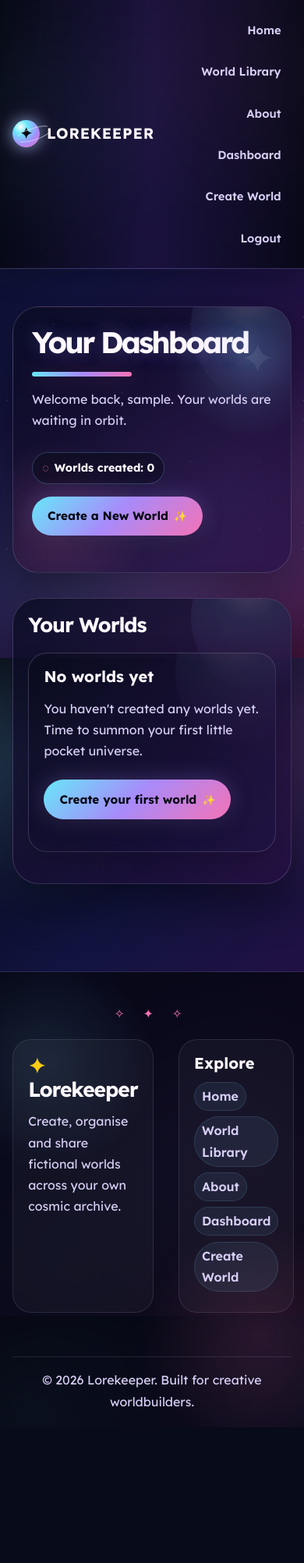
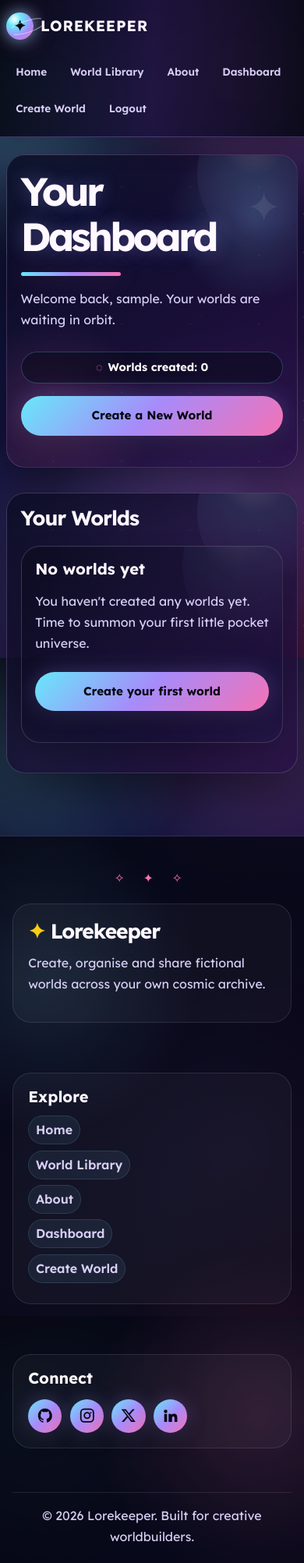
Before and after one commit to CtrlAltKismet/lorekeeper, a Django app: page /dashboard/ in a window 390 px wide; the page is wider, and only the part inside the window is pictured. Shown: that part at 78% size. Before the commit the page ends 1831 px from the top of that part, so only its background shows below. Run offline with Django 5.2, Linux system fonts and the light colour scheme; the visitor is signed in with stand-in values (Sample User, id 1); data that the repository does not hold is empty.

Commit message:
Styled media queries and added reduced motion accessibility for background

```diff
--- a/worlds/static/worlds/css/style.css
+++ b/worlds/static/worlds/css/style.css
@@ -662,7 +662,6 @@ input[type="submit"]::after,
 .button::after,
 .btn::after,
 form button::after {
-    content: " ✨";
     font-size: 0.85rem;
 }
 
@@ -1259,3 +1258,138 @@ th {
 .center-text {
     text-align: center;
 }
+
+/* Responsive Design/Media Queries */
+
+@media (max-width: 880px) {
+    .nav-container {
+        align-items: flex-start;
+        flex-direction: column;
+    }
+
+    .site-nav {
+        justify-content: flex-start;
+    }
+
+    .site-nav a {
+        padding: 0.5rem 0.7rem;
+    }
+
+    .home-hero {
+        grid-template-columns: 1fr;
+    }
+
+    .home-hero-image {
+        order: -1;
+    }
+
+    .hero-image-slot {
+        max-width: 320px;
+    }
+
+    .search-form,
+    .filter-form {
+        grid-template-columns: 1fr;
+    }
+
+    .footer-container {
+        grid-template-columns: 1fr;
+    }
+}
+
+@media (max-width: 640px) {
+    .page-container {
+        width: min(100% - 1rem, 1180px);
+        padding: 1.4rem 0 3rem;
+    }
+
+    .messages {
+        width: min(100% - 1rem, 1180px);
+    }
+
+    .nav-container {
+        width: min(100% - 1rem, 1180px);
+    }
+
+    .site-nav {
+        gap: 0.35rem;
+    }
+
+    .site-nav a {
+        font-size: 0.85rem;
+    }
+
+    h1 {
+        font-size: clamp(2.1rem, 13vw, 3.4rem);
+    }
+
+    .world-card,
+    .card,
+    .detail-panel,
+    .content-panel,
+    form,
+    .hero-panel {
+        border-radius: var(--radius-lg);
+        padding: 1.1rem;
+    }
+
+    .world-card h2,
+    .world-card h3,
+    .card h2,
+    .card h3 {
+        max-width: 100%;
+        padding-right: 4rem;
+    }
+
+    .world-card::before,
+    .card::before {
+        width: 4.4rem;
+        height: 4.4rem;
+        opacity: 0.48;
+    }
+
+    .world-card::after,
+    .card::after {
+        width: 5.8rem;
+        opacity: 0.36;
+    }
+
+    button,
+    input[type="submit"],
+    .button,
+    .btn,
+    form button {
+        width: 100%;
+    }
+
+    .action-row {
+        align-items: stretch;
+        flex-direction: column;
+    }
+
+    .action-row h2 {
+        width: 100%;
+    }
+
+    .badge,
+    .status-badge,
+    .counter,
+    .stat,
+    .world-count {
+        width: 100%;
+        justify-content: center;
+    }
+}
+
+/* Reduced Motion Accessibility */
+
+@media (prefers-reduced-motion: reduce) {
+    *,
+    *::before,
+    *::after {
+        animation-duration: 0.001ms !important;
+        animation-iteration-count: 1 !important;
+        scroll-behavior: auto !important;
+        transition-duration: 0.001ms !important;
+    }
+}
```
